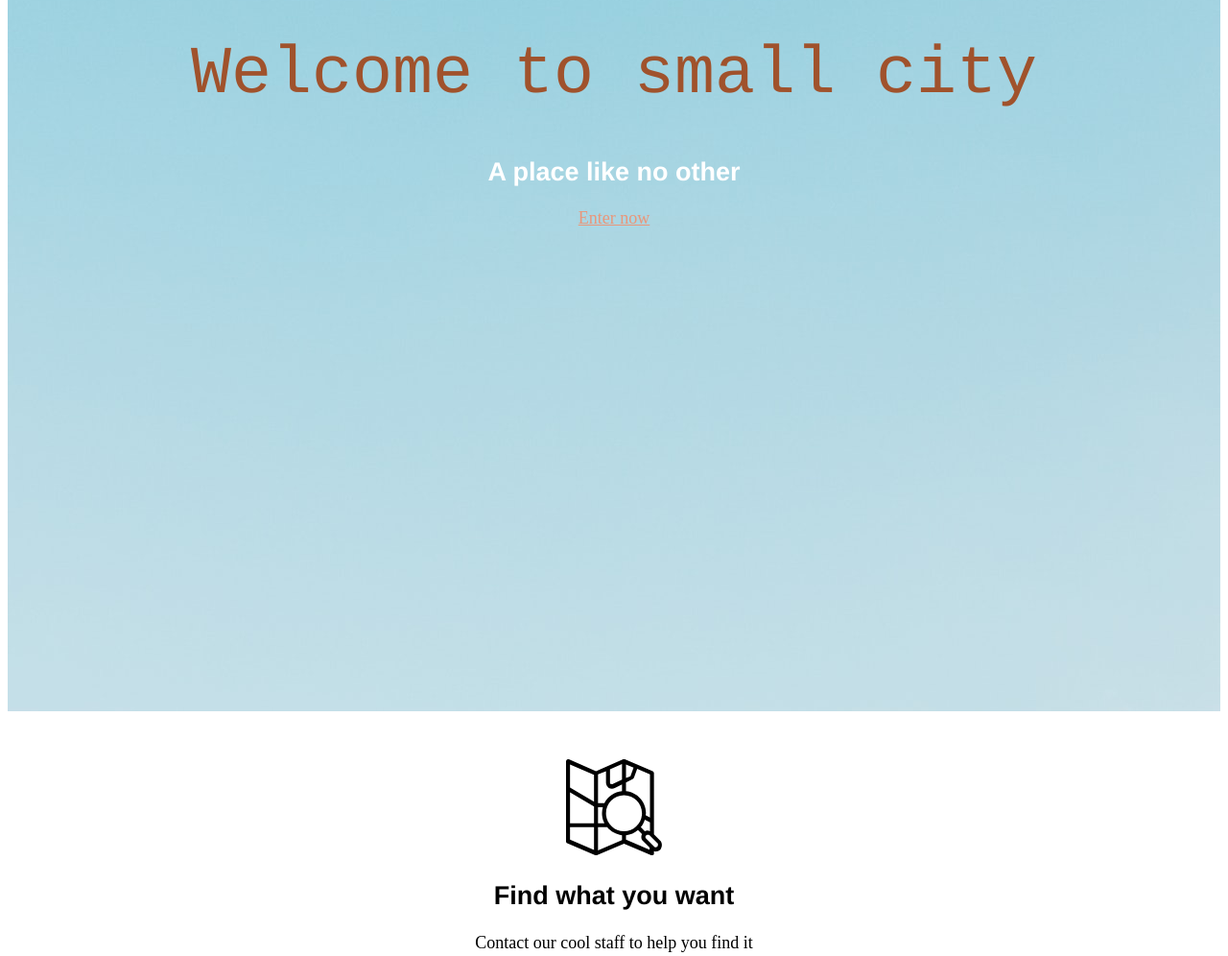
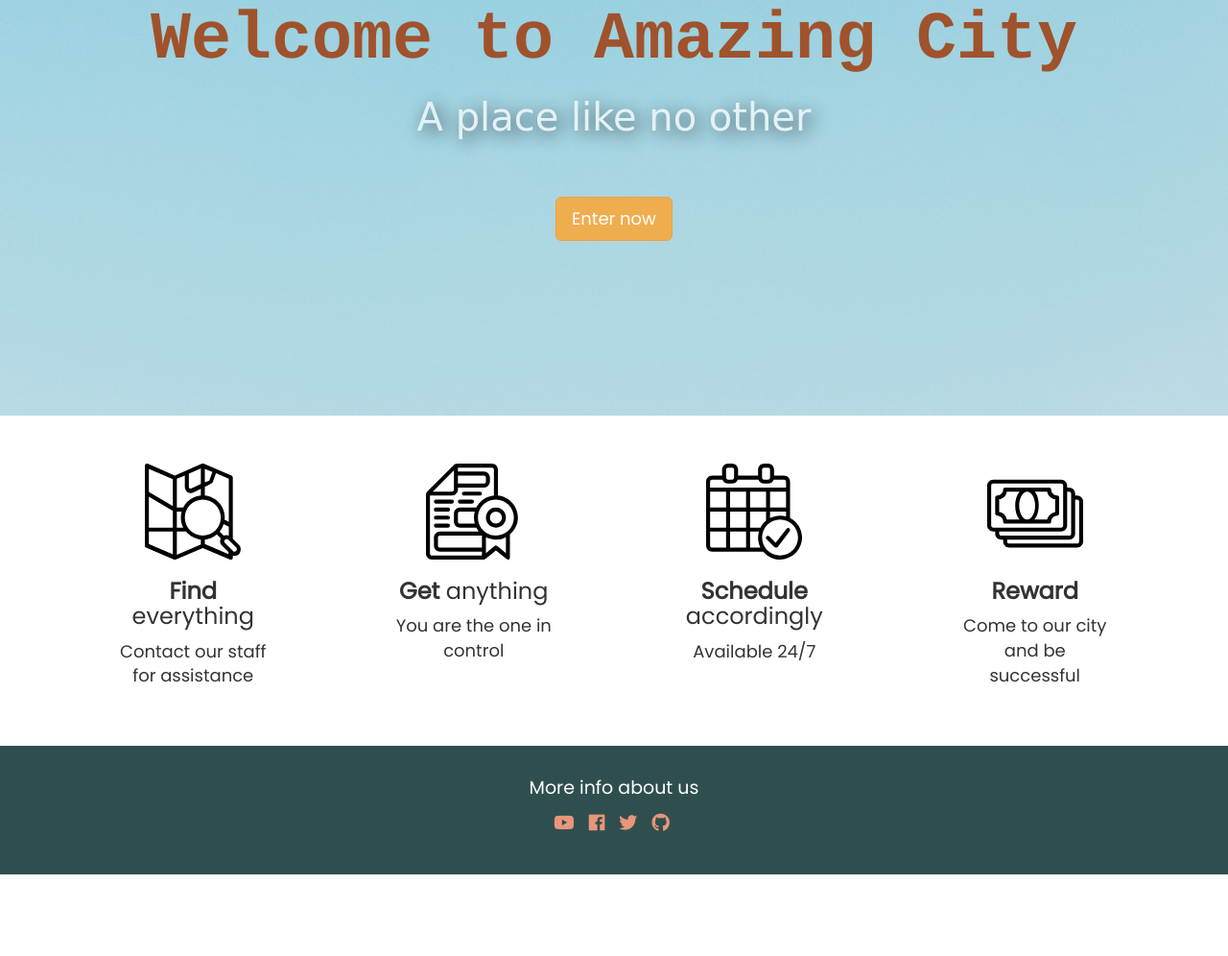
Before and after one commit to ClementPM/LandingpageLeWagon, a plain HTML site: page index.html in a window 1280 px wide. Shown: the part 167-1163 px from the top of the page at 96% size. After the commit the page ends 1078 px from the top, so only its background shows below. Drawn offline with nearby package versions, Linux system fonts and the light colour scheme; a web font is replaced by a local one.

Commit message:
project done

```diff
--- a/index.html
+++ b/index.html
@@ -3,60 +3,85 @@
   <head>
     <meta charset="UTF-8" />
      <link rel="stylesheet" href="https://use.fontawesome.com/releases/v5.5.0/css/all.css">
+
+<link href="https://fonts.googleapis.com/css?family=Long+Cang|Poppins&display=swap" rel="stylesheet">
+
+     <meta http-equiv="X-UA-Compatible" content="IE=edge">
+  <meta name="viewport" content="width=device-width, initial-scale=1">
+  <link rel="stylesheet" href="https://maxcdn.bootstrapcdn.com/bootstrap/3.3.7/css/bootstrap.min.css" integrity="sha384-BVYiiSIFeK1dGmJRAkycuHAHRg32OmUcww7on3RYdg4Va+PmSTsz/K68vbdEjh4u" crossorigin="anonymous">
+  <link href='style.css' rel='stylesheet'>
     <link rel="stylesheet" href="style.css" />
     <title>My_Landing_Page</title>
   </head>
   <body>
     <div id="banner">
-      <h1>Welcome to small city</h1>
+      <h1>Welcome to Amazing City</h1>
+
       <h2>A place like no other</h2>
-
-      <p><a href="#">Enter now</a></p>
+<br><br>
+      <p><a href="#" class="btn btn-warning btn-lg">Enter now</a></p>
     </div>
 
+
+<div class="container">
+	<div class="row">
+		<div class="col-xs-12 col-sm-6 col-md-3">
 			 <div class="cards">
       <img
         src="icons/1_seo-map-location-place-search.svg"
         alt="text1"
         width="100"
       />
-      <h2>Find what you want</h2>
-      <p>Contact our cool staff to help you find it</p>
+      <h3><strong>Find</strong> everything</h3>
+      <p>Contact our staff for assistance</p>
     </div>
 
+		</div>
+		<div class="col-xs-12 col-sm-6 col-md-3">
 			    <div class="cards">
       <img
         src="icons/1_seo-reward-license-certificate-contract.svg"
         alt="text2"
         width="100"
       />
-      <h2>Get what you want</h2>
+      <h3><strong>Get</strong> anything</h3>
       <p>You are the one in control</p>
     </div>
-
+		</div>
+		<div class="col-xs-12 col-sm-6 col-md-3">
 			    <div class="cards">
       <img
         src="icons/1_calendar-time-date-schedule.svg"
         alt="text3"
         width="100"
       />
-      <h2>Schedule what you want</h2>
-      <p>Everything is available always, no closing hours</p>
+      <h3><strong>Schedule</strong> accordingly</h3>
+      <p>Available 24/7</p>
     </div>
 
+		</div>
+		<div class="col-xs-12 col-sm-6 col-md-3">
 				<div class="cards">
 		      <img
 		        src="icons/1_money-dollar-cash-payment.svg"
 		        alt="text4"
 		        width="100"
 		      />
-      <h2>Make what you want</h2>
-      <p>As a result come to our city and get rich</p>
+		      <h3><strong>Reward</strong></h3>
+		      <p>Come to our city and be successful</p>
+		    </div>
+		</div>
+	</div>
 </div>
 
+
+
+
+
+
     <div id="footer">
-      <p>This is my footer</p>
-      <ul>
+      <p>More info about us</p>
+      <ul class="list-inline">
   <li><a href="#"><i class="fab fa-youtube"></i></a></li>
   <li><a href="#"><i class="fab fa-facebook"></i></a></li>
   <li><a href="#"><i class="fab fa-twitter"></i></a></li>
--- a/style.css
+++ b/style.css
@@ -1,17 +1,20 @@
 body {
   font-size: 18px;
   font-weight: lighter;
+ font-family: 'Poppins', sans-serif;
 }
 
 h1 {
   font-size: 70px;
   color: green;
-  font-weight: lighter;
+  font-weight: bold;
   font-family: courier;
 }
 
 h2 {
-  font-family: Helvetica;
+  font-family: 'Long Cang', cursive;
+  text-shadow: black 4px 4px 19px;
+  font-size: 40px;
 }
 
 a {
@@ -37,6 +40,7 @@ a:hover {
 
 #banner h2{
 	color: white;
+	opacity: 0.7;
 }
 
 .cards{
@@ -47,8 +51,19 @@ a:hover {
 #footer {
 	background-color: #2F4F4F;
 	padding: 30px;
+	font-size: 19px;
 }
 
 #footer a:hover{
 	color: white;
 }
+
+#footer p{
+	color: white;
+	text-align: center;
+}
+
+.list-inline{
+	text-align: center;
+	size: 20px;
+}
```
Lines whose indentation alone changed are shown as unchanged.
